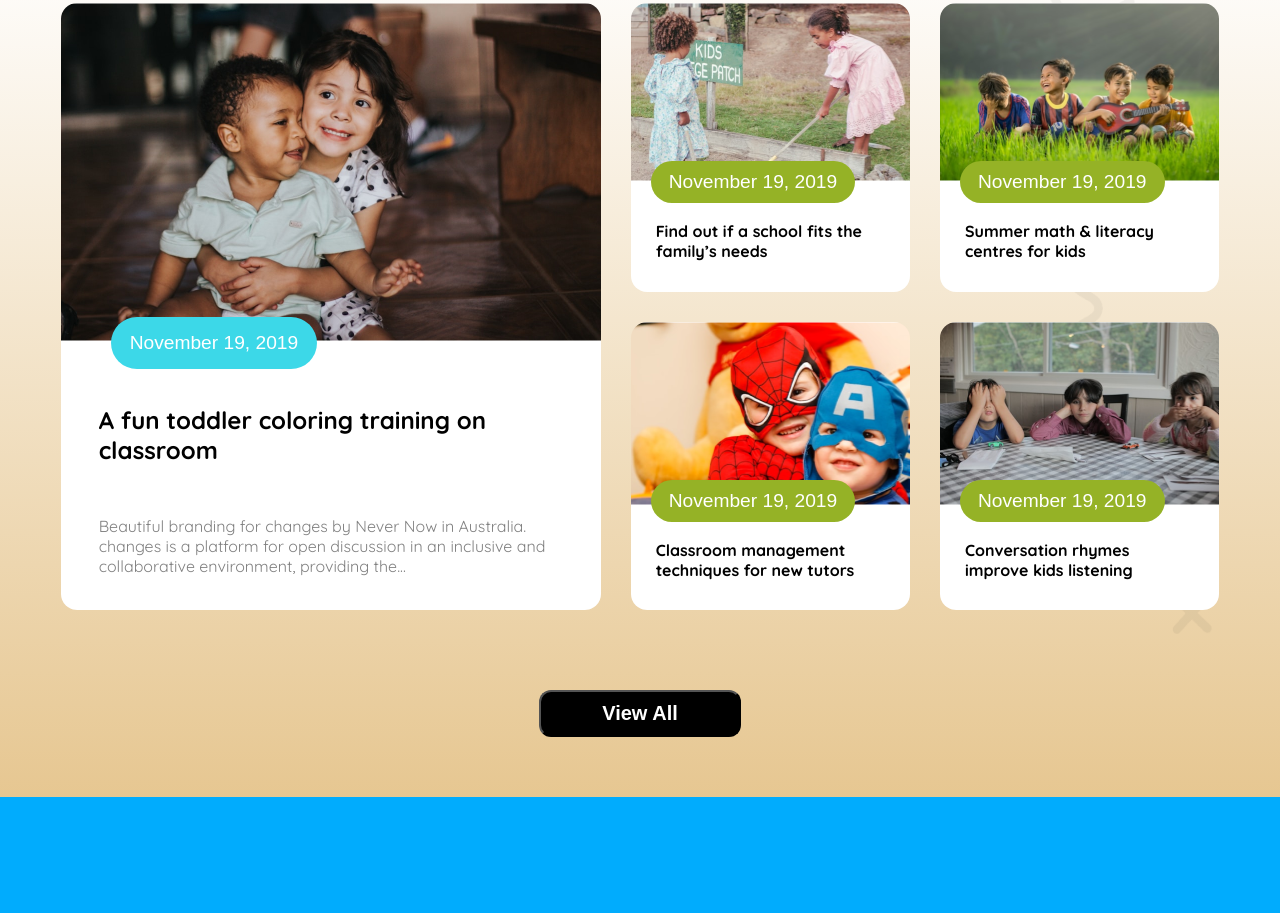
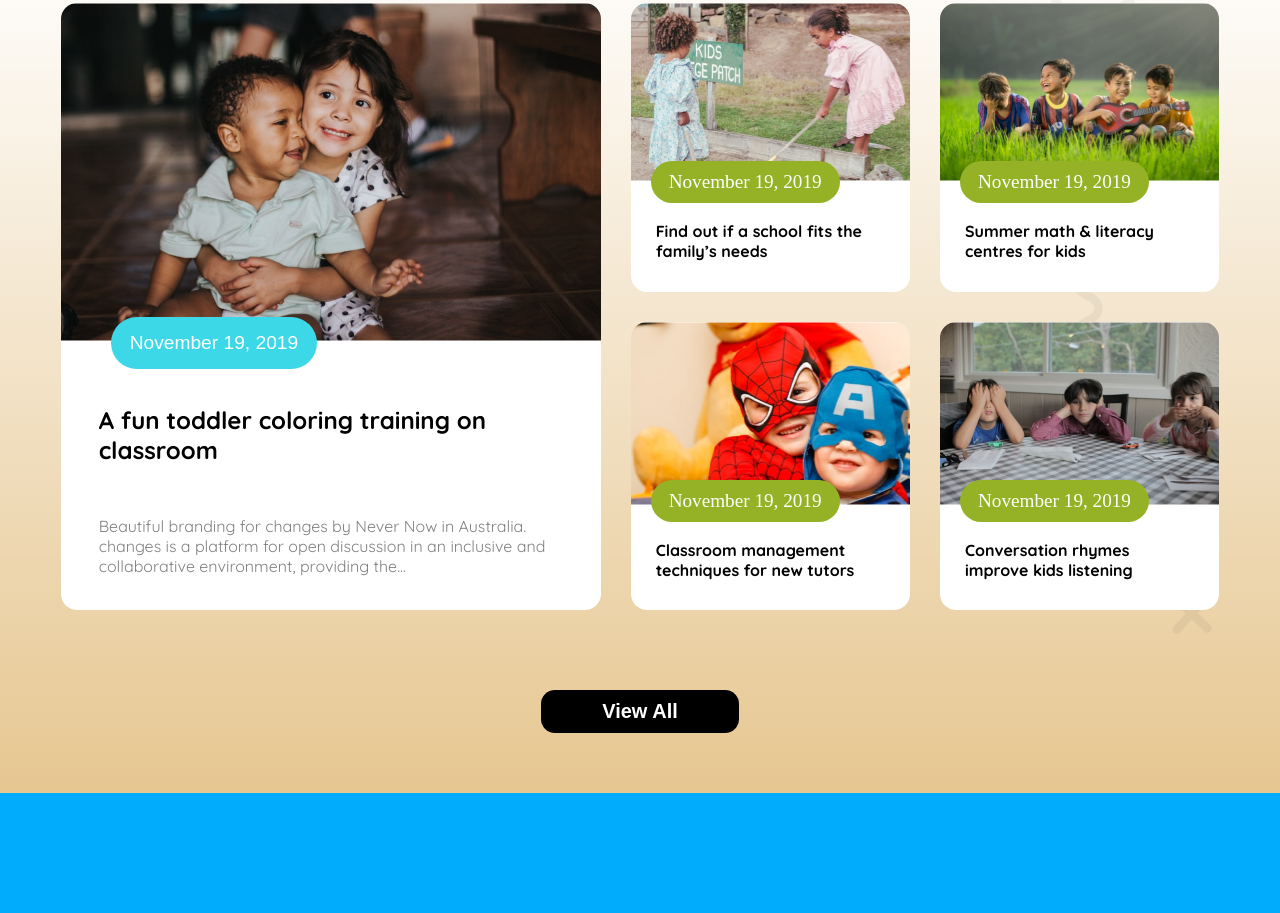
Before and after one commit to MH-Munna1321/Assaignment-2-kids-school, a plain HTML site: page index.html in a window 1280 px wide. Shown: the part 1678-2591 px from the top of the page. Drawn offline with Linux system fonts and the light colour scheme.

Commit message:
almost done

```diff
--- a/index.html
+++ b/index.html
@@ -89,22 +89,22 @@
 
                 <div class="f-box">
                     <div class="story-box-2">
-                        <button class="time-button">November 19, 2019</button>
+                        <button class="time-button raleway-font">November 19, 2019</button>
                         <p class="story-description">Find out if a school fits the<br> family’s needs</p>
                     </div>
 
                     <div class="story-box-3">
-                        <button class="time-button">November 19, 2019</button>
+                        <button class="time-button raleway-font">November 19, 2019</button>
                         <p class="story-description">Summer math & literacy<br> centres for kids</p>
                     </div>
 
                     <div class="story-box-4">
-                        <button class="time-button">November 19, 2019</button>
+                        <button class="time-button raleway-font">November 19, 2019</button>
                         <p class="story-description">Classroom management<br> techniques for new tutors</p>
                     </div>
 
                     <div class="story-box-5">
-                        <button class="time-button">November 19, 2019</button>
+                        <button class="time-button raleway-font">November 19, 2019</button>
                         <p class="story-description">Conversation rhymes<br> improve kids listening</p>
                     </div>
                 </div>
--- a/styles/style.css
+++ b/styles/style.css
@@ -16,6 +16,12 @@
     font-style: normal;
   }
 
+  .raleway-font {
+    font-family: "Raleway", serif;
+    font-optical-sizing: auto;
+    font-weight: 400;
+    font-style: normal;
+  }
   .bg{
     background-image: url(../assets/bg.png);
     background-repeat: no-repeat;
@@ -319,9 +325,10 @@ font-weight: bold;
     font-weight: bold;
     font-size: 1.25rem;
     padding: 10px 61px;
-    border-radius: 12px;
+    border-radius: 14px;
     margin-top: 80px;
     margin-bottom: 60px;
+    border: none;
 }
 
 
```
